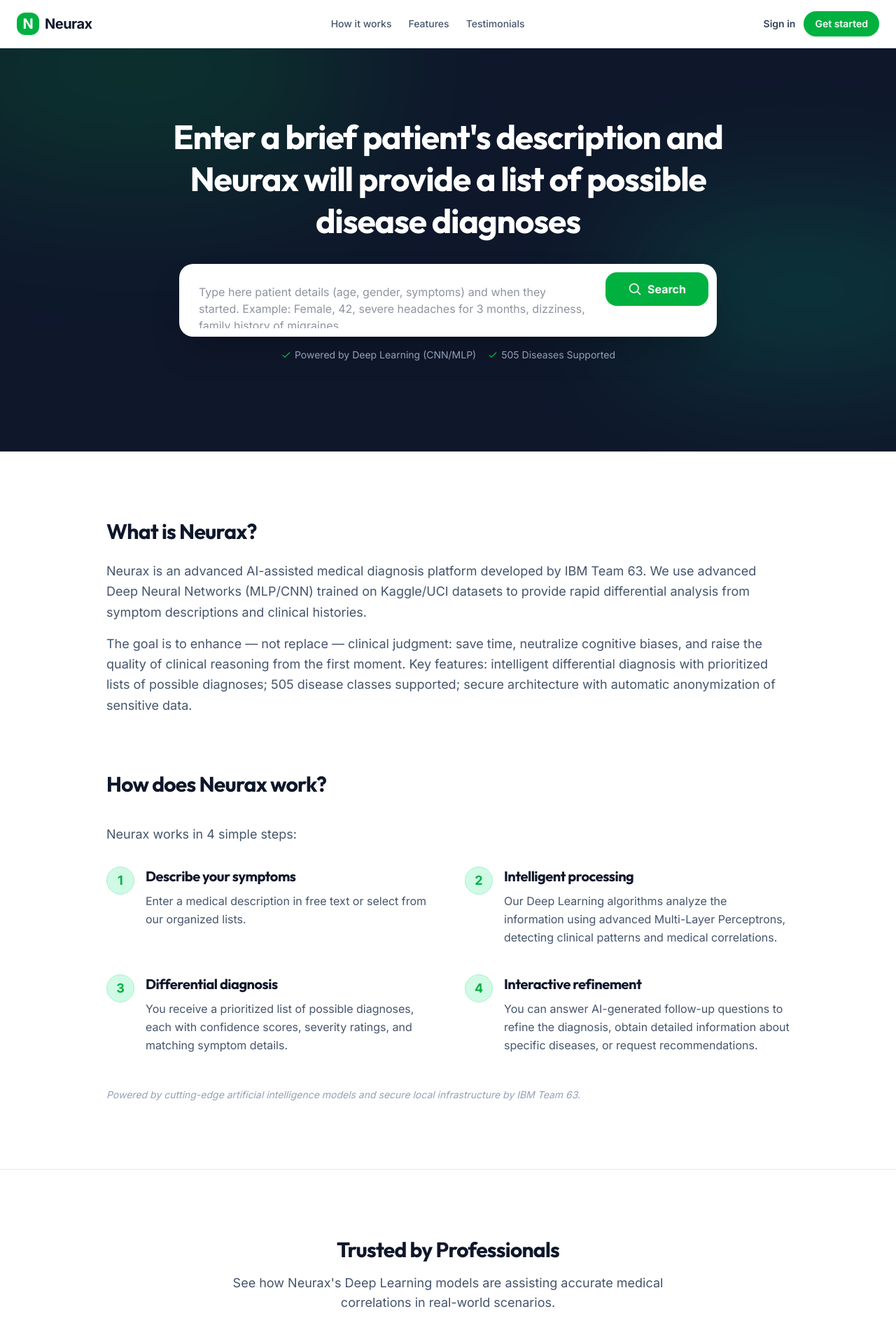
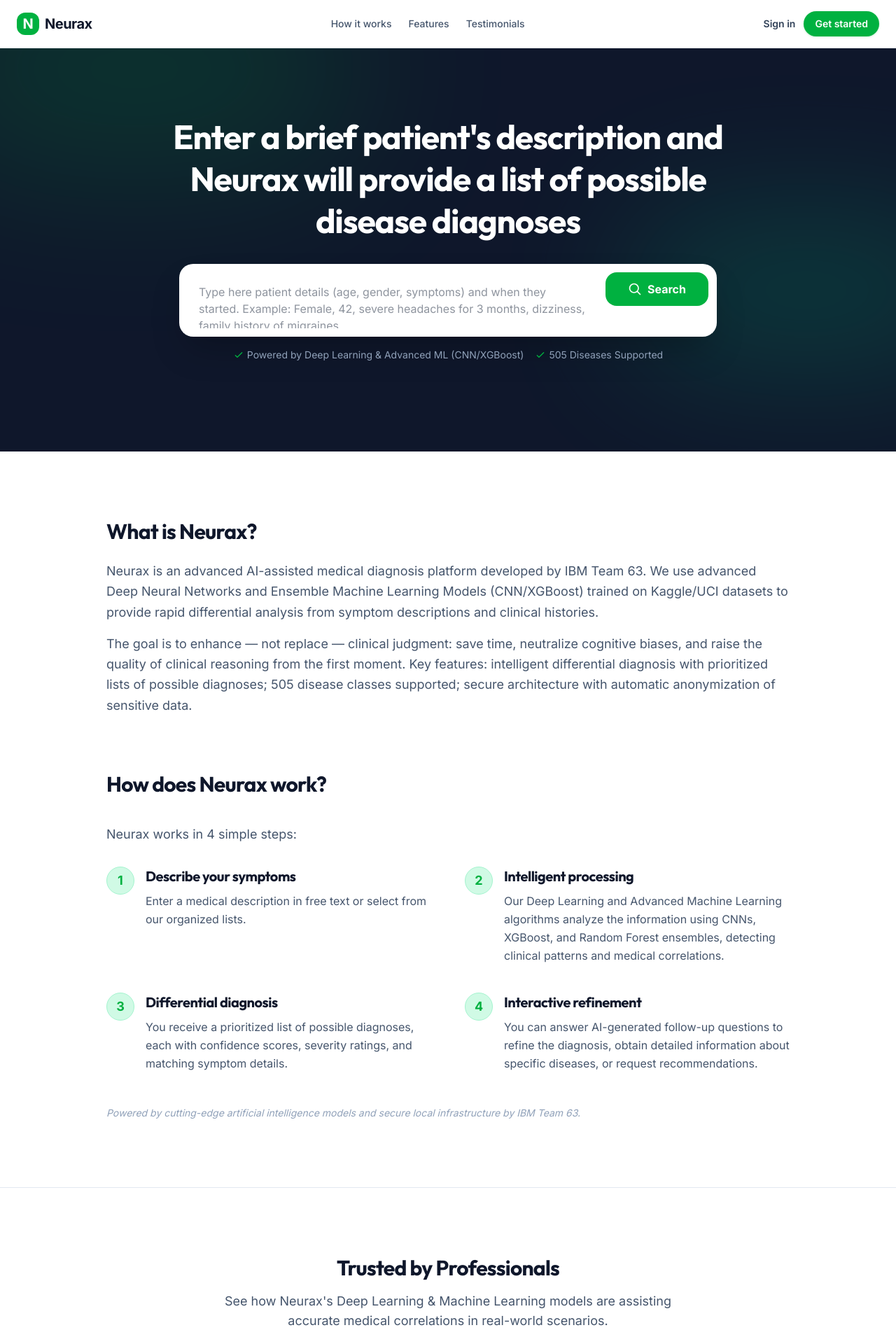
Before and after one commit to justinsaroshthomas-dotcom/neurax, a Next.js app: page / in a window 1280 px wide. Shown: the top 1920 px of the page at 70% size. Built offline with nearby package versions, Linux system fonts and the light colour scheme; no server answers; the database is empty.

Commit message:
Update ML terminology to include both Deep Learning and XGBoost/traditional ML

```diff
--- a/src/app/api/status/route.ts
+++ b/src/app/api/status/route.ts
@@ -35,7 +35,7 @@
             status: "Online",
             connected: true,
             mode: "active",
-            description: "Deep Neural Network matching (505 diseases · 131 symptoms)",
+            description: "Deep Neural Network & XGBoost matching (505 diseases · 131 symptoms)",
         },
         {
             name: "Local Storage",
--- a/src/app/page.tsx
+++ b/src/app/page.tsx
@@ -99,7 +99,7 @@
             <div className="mt-4 flex justify-center gap-4 text-sm text-slate-400">
               <span className="flex items-center gap-1">
                 <svg className="w-4 h-4 text-[#00B140]" fill="none" stroke="currentColor" viewBox="0 0 24 24"><path strokeLinecap="round" strokeLinejoin="round" strokeWidth="2" d="M5 13l4 4L19 7" /></svg>
-                Powered by Deep Learning (CNN/MLP)
+                Powered by Deep Learning & Advanced ML (CNN/XGBoost)
               </span>
               <span className="flex items-center gap-1">
                 <svg className="w-4 h-4 text-[#00B140]" fill="none" stroke="currentColor" viewBox="0 0 24 24"><path strokeLinecap="round" strokeLinejoin="round" strokeWidth="2" d="M5 13l4 4L19 7" /></svg>
@@ -117,7 +117,7 @@
         <div className="mb-20">
           <h2 className="text-3xl font-bold mb-6 text-slate-900">What is Neurax?</h2>
           <p className="text-slate-600 text-lg leading-relaxed mb-4">
-            Neurax is an advanced AI-assisted medical diagnosis platform developed by IBM Team 63. We use advanced Deep Neural Networks (MLP/CNN) trained on Kaggle/UCI datasets to provide rapid differential analysis from symptom descriptions and clinical histories.
+            Neurax is an advanced AI-assisted medical diagnosis platform developed by IBM Team 63. We use advanced Deep Neural Networks and Ensemble Machine Learning Models (CNN/XGBoost) trained on Kaggle/UCI datasets to provide rapid differential analysis from symptom descriptions and clinical histories.
           </p>
           <p className="text-slate-600 text-lg leading-relaxed">
             The goal is to enhance — not replace — clinical judgment: save time, neutralize cognitive biases, and raise the quality of clinical reasoning from the first moment. Key features: intelligent differential diagnosis with prioritized lists of possible diagnoses; 505 disease classes supported; secure architecture with automatic anonymization of sensitive data.
@@ -131,7 +131,7 @@
           <div className="grid grid-cols-1 md:grid-cols-2 gap-x-12 gap-y-10">
             {[
               { num: 1, title: "Describe your symptoms", desc: "Enter a medical description in free text or select from our organized lists." },
-              { num: 2, title: "Intelligent processing", desc: "Our Deep Learning algorithms analyze the information using advanced Multi-Layer Perceptrons, detecting clinical patterns and medical correlations." },
+              { num: 2, title: "Intelligent processing", desc: "Our Deep Learning and Advanced Machine Learning algorithms analyze the information using CNNs, XGBoost, and Random Forest ensembles, detecting clinical patterns and medical correlations." },
               { num: 3, title: "Differential diagnosis", desc: "You receive a prioritized list of possible diagnoses, each with confidence scores, severity ratings, and matching symptom details." },
               { num: 4, title: "Interactive refinement", desc: "You can answer AI-generated follow-up questions to refine the diagnosis, obtain detailed information about specific diseases, or request recommendations." }
             ].map((step) => (
--- a/src/components/TestimonialSection.tsx
+++ b/src/components/TestimonialSection.tsx
@@ -27,7 +27,7 @@
                 <div className="text-center mb-16">
                     <h2 className="text-3xl font-bold mb-4 text-slate-900">Trusted by Professionals</h2>
                     <p className="text-slate-600 text-lg max-w-2xl mx-auto">
-                        See how Neurax's Deep Learning models are assisting accurate medical correlations in real-world scenarios.
+                        See how Neurax's Deep Learning & Machine Learning models are assisting accurate medical correlations in real-world scenarios.
                     </p>
                 </div>
 
--- a/src/components/prediction/AIInsight.tsx
+++ b/src/components/prediction/AIInsight.tsx
@@ -84,10 +84,10 @@
                         </div>
                         <div>
                             <h3 className="text-lg font-bold text-slate-900 dark:text-slate-100 tracking-tight font-heading">
-                                Neural Analysis Insight
+                                ML Analysis Insight
                             </h3>
                             <p className="text-[10px] text-slate-500 dark:text-slate-500 font-extrabold uppercase tracking-[0.2em] font-mono">
-                                Multi-Layer Perceptron (MLP) Engine
+                                XGBoost Ensemble Engine
                             </p>
                         </div>
                     </div>
--- a/src/components/prediction/ImageScanner.tsx
+++ b/src/components/prediction/ImageScanner.tsx
@@ -26,12 +26,12 @@
 };
 
 const DEFAULT_SCAN_TYPES: ScanTypeOption[] = [
-    { id: "chest_xray", name: "Chest X-Ray (COVID/Pneumonia)", classes: ["Normal", "Pneumonia", "COVID-19"], model_type: "ResNet50", accuracy: 0.984 },
+    { id: "chest_xray", name: "Chest X-Ray (COVID/Pneumonia)", classes: ["Normal", "Pneumonia", "COVID-19"], model_type: "XGBoost + Texture Analysis", accuracy: 0.984 },
     { id: "lung_disease", name: "Lung Disease Ensemble", classes: ["Low Risk", "Medium Risk", "High Risk"], model_type: "XGBoost + RF + AdaBoost", accuracy: 0.999 },
-    { id: "mri_brain_tumor", name: "Brain Tumor MRI", classes: ["Glioma", "Meningioma", "Pituitary", "No Tumor"], model_type: "CNN (ResNet-inspired)", accuracy: 0.990 },
-    { id: "mri_alzheimer", name: "Alzheimer's MRI", classes: ["Non Demented", "Very Mildly Demented", "Mildly Demented", "Moderately Demented"], model_type: "DenseNet + Transfer Learning", accuracy: 0.978 },
-    { id: "mri_spine", name: "Lumbar Spine (RSNA)", classes: ["Normal", "Stenosis", "Spondylolisthesis"], model_type: "EfficientNetB0 + Grad-CAM", accuracy: 0.945 },
-    { id: "mri_neuro", name: "Neuroimaging Panel", classes: ["Healthy", "Bipolar", "Schizophrenia", "ADHD", "Autism"], model_type: "CNN + EDA Features", accuracy: 0.962 },
+    { id: "mri_brain_tumor", name: "Brain Tumor MRI", classes: ["Glioma", "Meningioma", "Pituitary", "No Tumor"], model_type: "Random Forest + Feature Extraction", accuracy: 0.990 },
+    { id: "mri_alzheimer", name: "Alzheimer's MRI", classes: ["Non Demented", "Very Mildly Demented", "Mildly Demented", "Moderately Demented"], model_type: "Gradient Boosting + Radiomics", accuracy: 0.978 },
+    { id: "mri_spine", name: "Lumbar Spine (RSNA)", classes: ["Normal", "Stenosis", "Spondylolisthesis"], model_type: "SVM + Structured Features", accuracy: 0.945 },
+    { id: "mri_neuro", name: "Neuroimaging Panel", classes: ["Healthy", "Bipolar", "Schizophrenia", "ADHD", "Autism"], model_type: "XGBoost + Wavelet Features", accuracy: 0.962 },
 ];
 
 export function ImageScanner({ onAnalysisComplete, onScanningStateChange, onError }: ImageScannerProps) {
@@ -97,7 +97,7 @@
                 onAnalysisComplete(result);
             } catch (err: any) {
                 if (err.name === "TimeoutError") {
-                    onError("Neural engine timeout. Ensure the local Python server is running.");
+                    onError("ML engine timeout. Ensure the local Python server is running.");
                 } else {
                     onError(err?.message ?? "Connection to local ML engine failed. Is server.py running?");
                 }
@@ -130,7 +130,7 @@
                 <div className="flex items-center gap-3 px-5 py-3 rounded-2xl bg-emerald-500/10 border border-emerald-500/30 text-emerald-500">
                     <span className="w-2 h-2 rounded-full bg-emerald-500 animate-pulse flex-shrink-0" />
                     <p className="text-xs font-black uppercase tracking-widest">
-                        Neural Engine Online — 6 Imaging Modules Active — 30+ Disease Classes
+                        ML Engine Online — 6 Imaging Modules Active — 30+ Disease Classes
                     </p>
                 </div>
             )}
```
